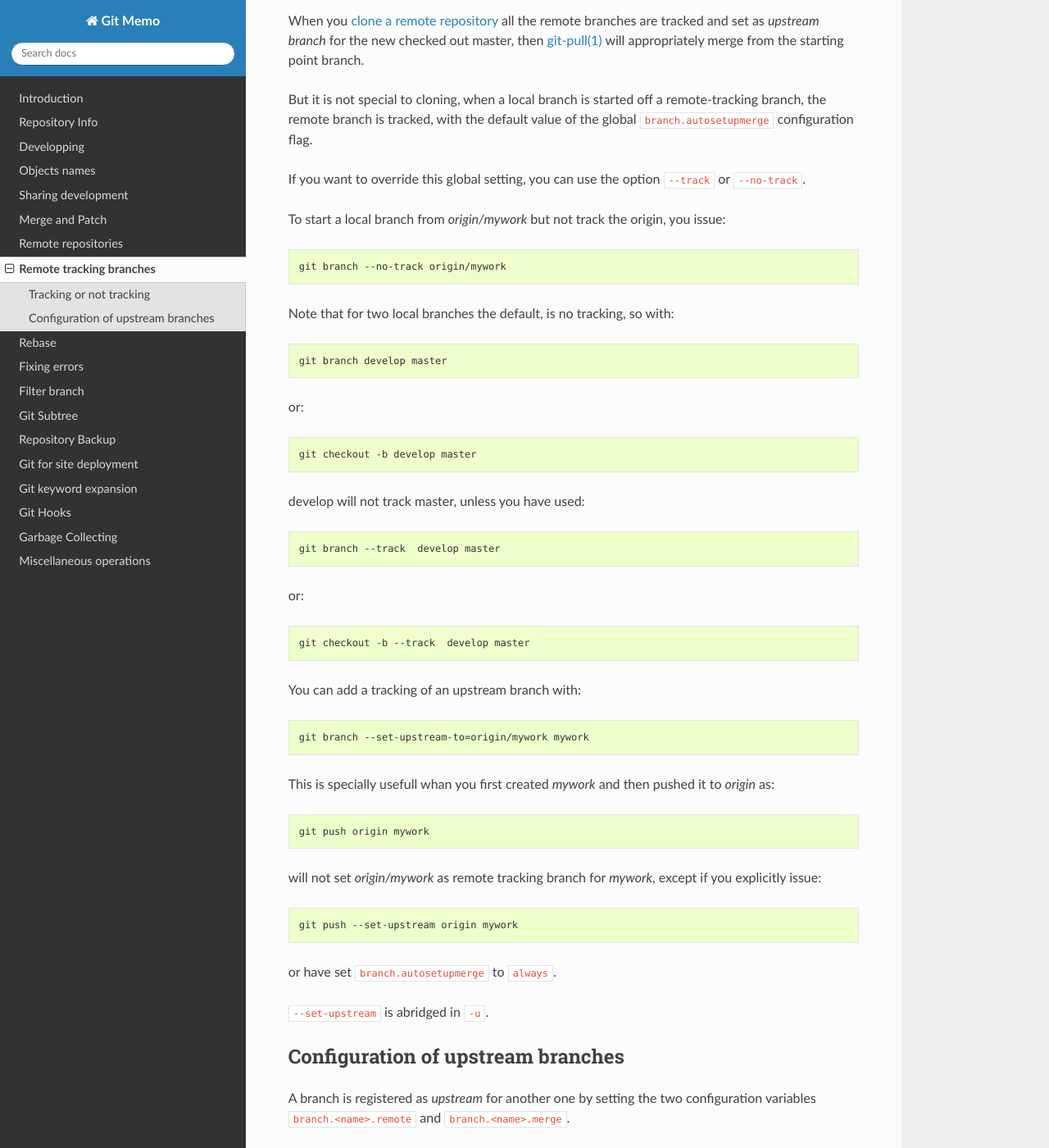
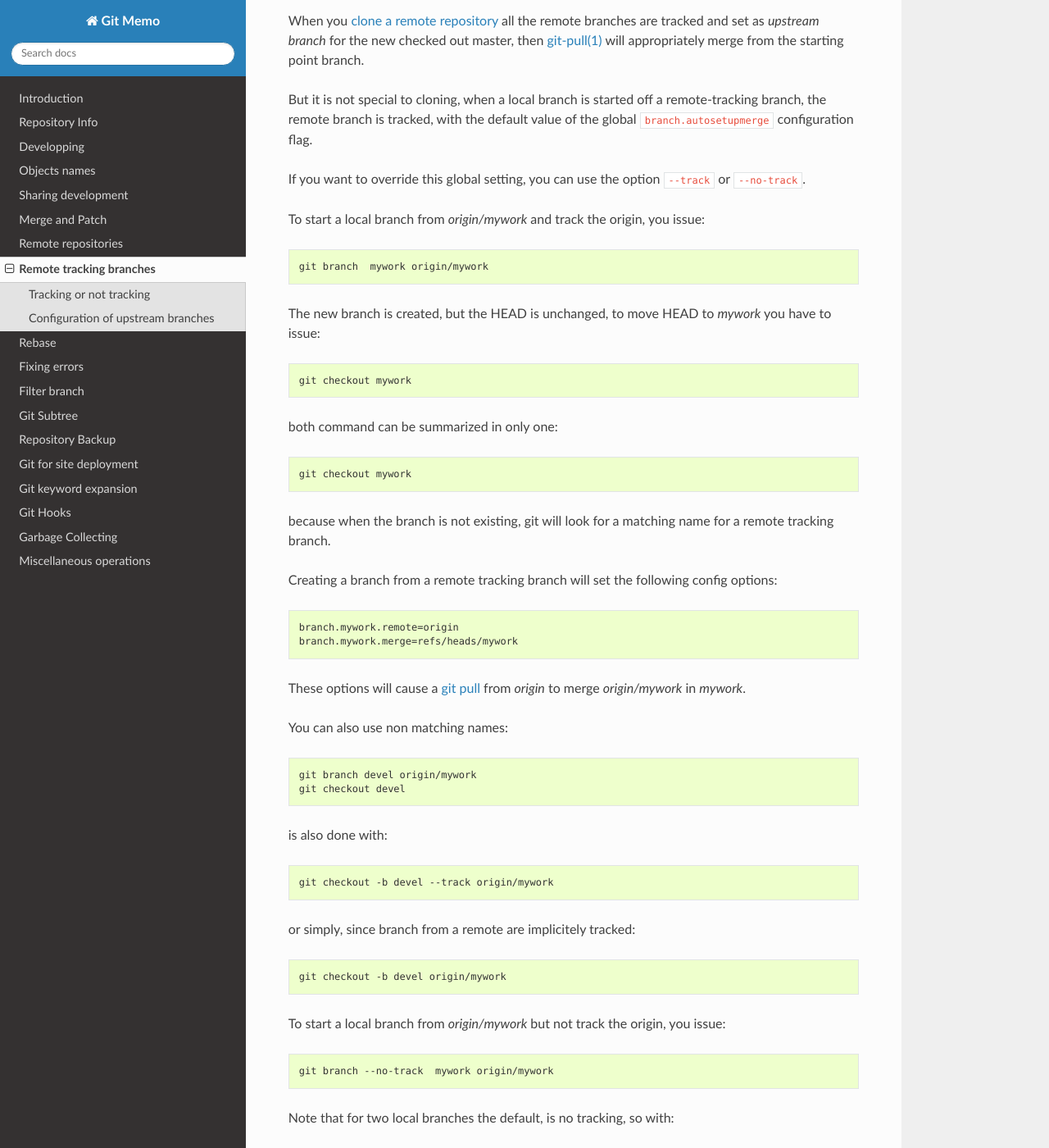
Before and after one commit to marczz/git-memo, a Sphinx documentation site: the page built from source/remote_tracking.rst, in a window 1280 px wide and 1400 px high, scrolled down 202 px. Shown: the whole window at 82% size. Built offline with Sphinx 7.4.7 and the Read the Docs theme 2.0.0, drawn with Linux system fonts in a browser that asks for light colours; some of the changed text lies outside the part shown.

Commit message:
source/remote_tracking.rst: more content.

```diff
--- a/source/remote_tracking.rst
+++ b/source/remote_tracking.rst
@@ -1,4 +1,9 @@
 ..  _remote_tracking:
+
+.. index:: !branch
+
+.. index::
+    !single: git;branch
 
 ..  index::
     remote; tracking
@@ -22,10 +27,49 @@ default value of the global ``branch.autosetupmerge`` configuration flag.
 If you want to override this global setting, you can use the option
 ``--track`` or ``--no-track``.
 
+To start a local branch from *origin/mywork* and track the origin,
+you issue::
+
+    git branch  mywork origin/mywork
+
+The new branch is created, but the HEAD is unchanged, to move HEAD to
+*mywork* you have to issue::
+
+    git checkout mywork
+
+both command can be summarized in only one::
+
+    git checkout mywork
+
+because when the branch is not existing, git will look for a matching
+name for a remote tracking branch.
+
+Creating a branch from a remote tracking branch will set the
+following config options::
+
+    branch.mywork.remote=origin
+    branch.mywork.merge=refs/heads/mywork
+
+These options will cause a :gitdoc:`git pull<git-pull.html>` from
+*origin* to merge *origin/mywork* in *mywork*.
+
+You can also use non matching names::
+
+    git branch devel origin/mywork
+    git checkout devel
+
+is also done with::
+
+    git checkout -b devel --track origin/mywork
+
+or simply, since branch from a remote are implicitely tracked::
+
+    git checkout -b devel origin/mywork
+
 To start a local branch from *origin/mywork* but not track the origin,
 you issue::
 
-    git branch --no-track origin/mywork
+    git branch --no-track  mywork origin/mywork
 
 Note that for two local branches the default, is no tracking, so with::
 
@@ -35,7 +79,7 @@ or::
 
     git checkout -b develop master
 
-develop will not track master, unless you have used::
+*develop* will not track *master*, unless you have used::
 
     git branch --track  develop master
 
```
